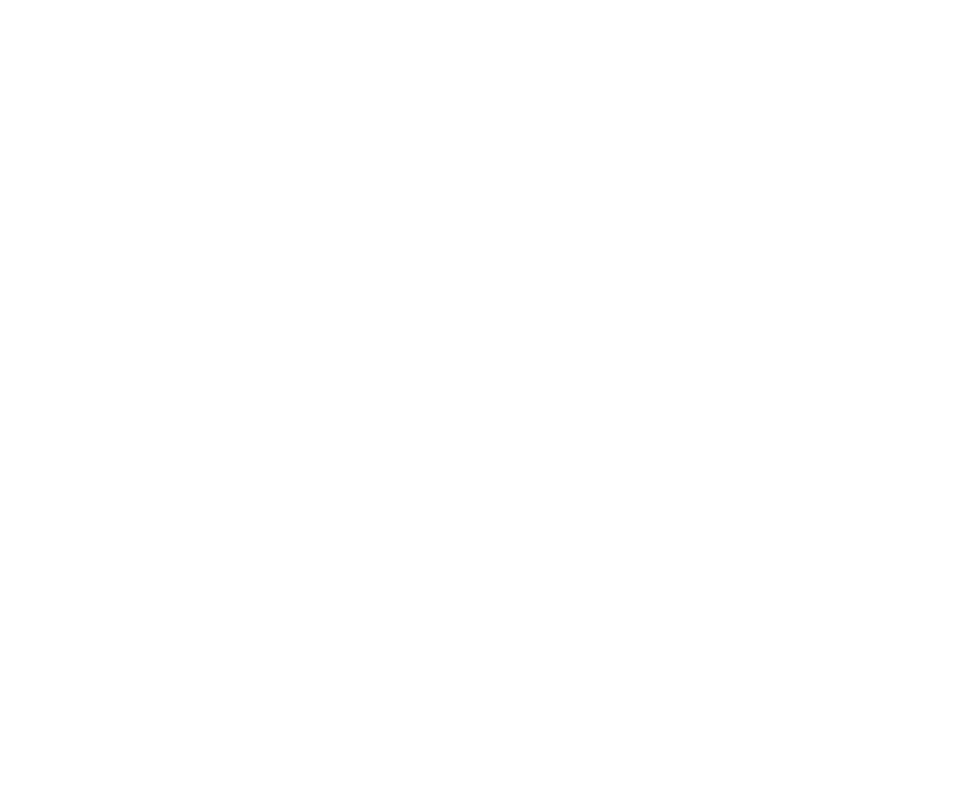
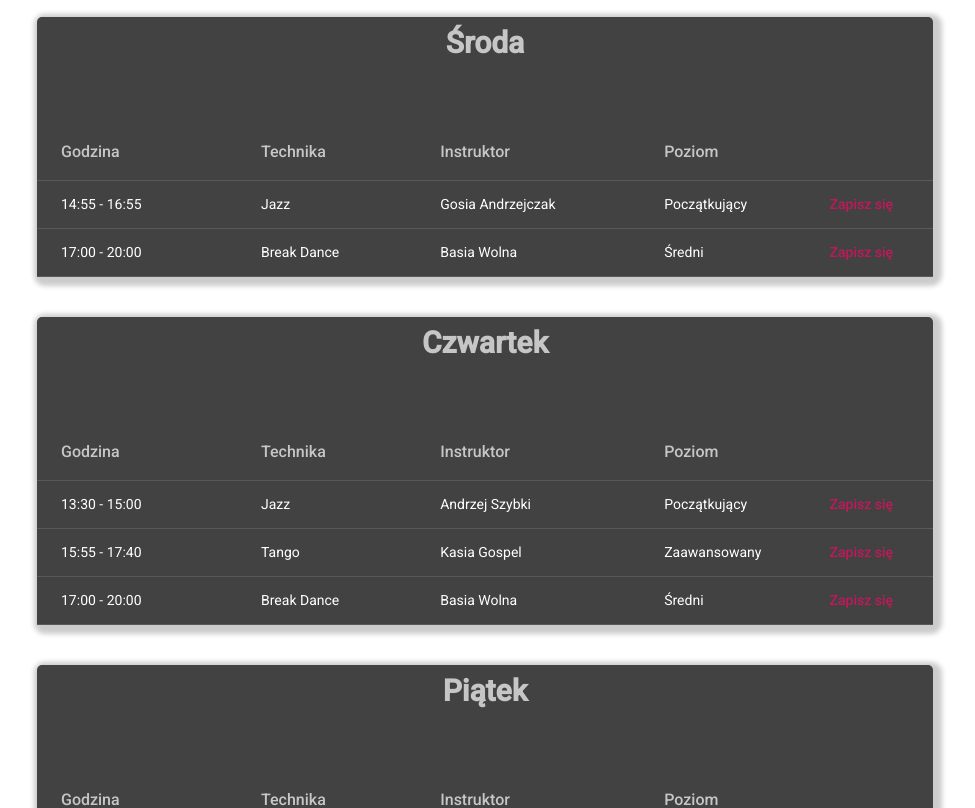
Before and after one commit to kcc112/dance-school-front-project, an Angular app: page /home/schedule in a window 1280 px wide. Before the commit this address led to /. Shown: the part 840-1648 px from the top of the page, without its empty margins (155-1130 px from the left). Before the commit the page ends 800 px from the top, so only its background shows below. Built offline with nearby package versions, Linux system fonts and the light colour scheme.

Commit message:
Add schedule for activities

```diff
--- a/src/app/app-routing.module.ts
+++ b/src/app/app-routing.module.ts
@@ -5,7 +5,8 @@
 import {ActyvitiesComponent} from './dance-features/component/actyvities/actyvities.component';
 import {InstructorComponent} from './dance-features/component/instructors/profiles/instructor.component';
 import {ListInstructorsComponent} from './dance-features/component/instructors/listInstructors.component';
-import {NewsComponent} from "./dance-features/component/news/news.component";
+import {NewsComponent} from './dance-features/component/news/news.component';
+import {ScheduleComponent} from './dance-features/component/schedule/schedule.component';
 
 const routes: Routes = [
   {path: '', redirectTo: 'home', pathMatch: 'full'},
@@ -17,6 +18,7 @@
       {path: 'news', component: NewsComponent},
       {path: 'list_instructors', component: ListInstructorsComponent},
       {path: 'instructor/:id', component: InstructorComponent},
+      {path: 'schedule', component: ScheduleComponent}
     ]
   }
 ];
--- /dev/null
+++ b/src/app/dance-features/component/schedule/schedule-table/schedule-table.component.css
@@ -0,0 +1,28 @@
+.schedule-table-box {
+  background: #424242;
+  margin-bottom: 40px;
+  border-radius: 5px;
+  box-shadow: 3px 3px 5px 6px #ccc;
+}
+
+table {
+  width: 100%;
+}
+
+h2 {
+  color: white;
+  text-align: center;
+  font-size: 30px;
+  font-weight: bold;
+  padding: 10px 0 50px;
+  color: rgba(255,255,255,.7);
+}
+
+.right-align {
+  text-align: right;
+}
+th {
+  font-size: 16px;
+  font-weight: 500;
+
+}
--- /dev/null
+++ b/src/app/dance-features/component/schedule/schedule-table/schedule-table.component.html
@@ -0,0 +1,34 @@
+<div class="schedule-table-box">
+  <h2>{{day}}</h2>
+  <table mat-table [dataSource]="activities">
+    <ng-container matColumnDef="hours">
+      <th mat-header-cell style="width: 25%" *matHeaderCellDef>Godzina</th>
+      <td mat-cell style="width: 25%" *matCellDef="let element">{{element.start + " - " + element.end}}</td>
+    </ng-container>
+
+    <ng-container matColumnDef="type">
+      <th mat-header-cell style="width: 20%" *matHeaderCellDef>Technika</th>
+      <td mat-cell style="width: 20%" *matCellDef="let element">{{element.type}}</td>
+    </ng-container>
+
+    <ng-container matColumnDef="instructor">
+      <th mat-header-cell style="width: 25%" *matHeaderCellDef>Instruktor</th>
+      <td mat-cell style="width: 25%" *matCellDef="let element">{{element.instructor}}</td>
+    </ng-container>
+
+    <ng-container matColumnDef="level">
+      <th mat-header-cell style="width: 15%" *matHeaderCellDef>Poziom</th>
+      <td mat-cell style="width: 15%" *matCellDef="let element">{{convertLevel(element.level)}}</td>
+    </ng-container>
+
+    <ng-container matColumnDef="actions">
+      <th mat-header-cell style="width: 15%" *matHeaderCellDef></th>
+      <td mat-cell style="width: 15%" *matCellDef="let element" class="right-align">
+        <button mat-button color="primary" (click)="toSignIn()">Zapisz się</button>
+      </td>
+    </ng-container>
+
+    <tr mat-header-row *matHeaderRowDef="displayedColumns"></tr>
+    <tr mat-row *matRowDef="let row; columns: displayedColumns;"></tr>
+  </table>
+</div>
--- /dev/null
+++ b/src/app/dance-features/component/schedule/schedule-table/schedule-table.component.ts
@@ -0,0 +1,43 @@
+import {Component, Input, OnInit} from '@angular/core';
+import {Router} from '@angular/router';
+
+export interface ScheduleActivity {
+  start: string;
+  end: string;
+  instructor: string;
+  type: string;
+  level: string;
+}
+
+@Component({
+  selector: 'app-schedule-table',
+  templateUrl: './schedule-table.component.html',
+  styleUrls: ['./schedule-table.component.css']
+})
+export class ScheduleTableComponent implements OnInit {
+
+  @Input()
+  day: string;
+
+  @Input()
+  activities: ScheduleActivity[];
+  displayedColumns: string[] = ['hours', 'type', 'instructor', 'level', 'actions'];
+  levelsMap: Map<string, string> = new Map<string, string>();
+
+  constructor(private router: Router) { }
+
+  ngOnInit(): void {
+    this.levelsMap.set('P', 'Początkujący');
+    this.levelsMap.set('S', 'Średni');
+    this.levelsMap.set('Z', 'Zaawansowany');
+  }
+
+  toSignIn(): void {
+    this.router.navigate(['home/news']);
+  }
+
+  convertLevel(level: string): string {
+    return this.levelsMap.get(level);
+  }
+
+}
--- /dev/null
+++ b/src/app/dance-features/component/schedule/schedule.component.css
@@ -0,0 +1,20 @@
+.schedule-box {
+  margin: 0 15% 50px;
+}
+
+.filter-box {
+  background: #424242;
+  display: flex;
+  justify-content: end;
+  padding: 10px 16px;
+  margin-bottom: 20px;
+  border: 10px;
+}
+
+.mat-form-field {
+  margin: 0 5px;
+}
+
+.app-schedule-table-wrapper {
+  padding-bottom: 20px;
+}
--- /dev/null
+++ b/src/app/dance-features/component/schedule/schedule.component.html
@@ -0,0 +1,23 @@
+<div class="schedule-box">
+  <div class="filter-box">
+    <mat-form-field>
+      <mat-label>Poziom:</mat-label>
+      <mat-select [formControl]="levelSelected">
+        <mat-option (click)="filterByLevel()" value="P">Początkujący</mat-option>
+        <mat-option (click)="filterByLevel()" value="S">Średni</mat-option>
+        <mat-option (click)="filterByLevel()" value="Z">Zaawansowany</mat-option>
+      </mat-select>
+    </mat-form-field>
+    <mat-form-field>
+      <mat-label>Technika:</mat-label>
+      <mat-select [formControl]="typeSelected">
+        <mat-option *ngFor="let option of options" (click)="filterByType()" value="{{option}}">{{option}}</mat-option>
+      </mat-select>
+    </mat-form-field>
+  </div>
+  <div class="app-schedule-table-wrapper">
+    <app-schedule-table style="margin-bottom: 20px" *ngFor="let item of items"
+                        [activities]="item.activities"
+                        [day]="item.day"></app-schedule-table>
+  </div>
+</div>
--- /dev/null
+++ b/src/app/dance-features/component/schedule/schedule.component.ts
@@ -0,0 +1,70 @@
+import { Component, OnInit } from '@angular/core';
+import {FormControl} from '@angular/forms';
+import {ScheduleActivity} from './schedule-table/schedule-table.component';
+
+export interface DaySchedule {
+  day: string;
+  activities: ScheduleActivity[];
+}
+
+@Component({
+  selector: 'app-schedule',
+  templateUrl: './schedule.component.html',
+  styleUrls: ['./schedule.component.css']
+})
+export class ScheduleComponent implements OnInit {
+
+  options: string[] = ['Jazz', 'Tango', 'Break Dance'];
+  schedule: DaySchedule[];
+  items: DaySchedule[];
+
+  levelSelected: FormControl;
+  typeSelected: FormControl;
+
+  constructor() { }
+
+  ngOnInit(): void {
+    this.schedule = [
+      {day: 'Poniedziałek', activities: [
+          {start: '12:55', end: '14:30', instructor: 'Gosia Andrzejczak', level: 'P', type: 'Jazz'},
+          {start: '15:30', end: '17:00', instructor: 'Kasia Gospel', level: 'Z', type: 'Tango'},
+          {start: '17:00', end: '20:00', instructor: 'Basia Wolna', level: 'S', type: 'Break Dance'},
+        ]},
+      {day: 'Wtorek', activities: [
+          {start: '13:30', end: '15:00', instructor: 'Andrzej Szybki', level: 'P', type: 'Jazz'},
+          {start: '15:55', end: '17:40', instructor: 'Kasia Gospel', level: 'Z', type: 'Tango'},
+          {start: '17:00', end: '20:00', instructor: 'Basia Wolna', level: 'S', type: 'Break Dance'},
+        ]},
+      {day: 'Środa', activities: [
+          {start: '14:55', end: '16:55', instructor: 'Gosia Andrzejczak', level: 'P', type: 'Jazz'},
+          {start: '17:00', end: '20:00', instructor: 'Basia Wolna', level: 'S', type: 'Break Dance'},
+        ]},
+      {day: 'Czwartek', activities: [
+          {start: '13:30', end: '15:00', instructor: 'Andrzej Szybki', level: 'P', type: 'Jazz'},
+          {start: '15:55', end: '17:40', instructor: 'Kasia Gospel', level: 'Z', type: 'Tango'},
+          {start: '17:00', end: '20:00', instructor: 'Basia Wolna', level: 'S', type: 'Break Dance'},
+
+        ]},
+      {day: 'Piątek', activities: [
+          {start: '13:30', end: '15:00', instructor: 'Andrzej Szybki', level: 'P', type: 'Jazz'},
+          {start: '15:30', end: '17:00', instructor: 'Kasia Gospel', level: 'Z', type: 'Tango'},
+          {start: '17:00', end: '20:00', instructor: 'Basia Wolna', level: 'S', type: 'Break Dance'},
+        ]},
+    ];
+    this.items = JSON.parse(JSON.stringify(this.schedule));
+    this.levelSelected = new FormControl();
+    this.typeSelected = new FormControl();
+  }
+
+  filterByLevel(): void {
+    this.items = JSON.parse(JSON.stringify(this.schedule));
+    this.items.forEach(day => day.activities = day.activities.filter(item => item.level.includes(this.levelSelected.value)));
+    this.typeSelected.setValue('');
+  }
+
+  filterByType(): void {
+    this.items = JSON.parse(JSON.stringify(this.schedule));
+    this.items.forEach(day => day.activities = day.activities.filter(item => item.type.includes(this.typeSelected.value)));
+    this.levelSelected.setValue('');
+  }
+}
--- a/src/app/dance-features/dance-features.module.ts
+++ b/src/app/dance-features/dance-features.module.ts
@@ -1,19 +1,30 @@
-import { NgModule } from '@angular/core';
-import { CommonModule } from '@angular/common';
-import { ContactComponent } from './component/contact/contact.component';
-import { ListInstructorsComponent } from './component/instructors/listInstructors.component';
-import { InstructorComponent } from './component/instructors/profiles/instructor.component';
+import {NgModule} from '@angular/core';
+import {CommonModule} from '@angular/common';
+import {ContactComponent} from './component/contact/contact.component';
+import {ListInstructorsComponent} from './component/instructors/listInstructors.component';
+import {InstructorComponent} from './component/instructors/profiles/instructor.component';
 import {ShareModule} from '../share/share.module';
-import { ActyvitiesComponent } from './component/actyvities/actyvities.component';
-import { NewsComponent } from './component/news/news.component';
-
+import {ActyvitiesComponent} from './component/actyvities/actyvities.component';
+import {NewsComponent} from './component/news/news.component';
+import {ScheduleComponent} from './component/schedule/schedule.component';
+import {ScheduleTableComponent} from './component/schedule/schedule-table/schedule-table.component';
+import {ReactiveFormsModule} from '@angular/forms';
 
 
 @NgModule({
-  declarations: [ContactComponent, ActyvitiesComponent, InstructorComponent, ListInstructorsComponent, NewsComponent],
+  declarations: [
+    ContactComponent,
+    ActyvitiesComponent,
+    InstructorComponent,
+    ListInstructorsComponent,
+    NewsComponent,
+    ScheduleComponent,
+    ScheduleTableComponent],
   imports: [
     CommonModule,
     ShareModule,
+    ReactiveFormsModule,
   ]
 })
-export class DanceFeaturesModule { }
+export class DanceFeaturesModule {
+}
--- a/src/app/home/component/nav-bar/nav-bar.component.html
+++ b/src/app/home/component/nav-bar/nav-bar.component.html
@@ -10,7 +10,7 @@
         <mat-icon>notifications</mat-icon>
         <span>Aktualności</span>
       </button>
-      <button mat-button color="accent">
+      <button mat-button color="accent" [routerLink]="['schedule']">
         <mat-icon>calendar_today</mat-icon>
         <span>Grafik</span>
       </button>
--- a/src/app/share/share.module.ts
+++ b/src/app/share/share.module.ts
@@ -6,6 +6,7 @@
 import {MatCardModule} from '@angular/material/card';
 import {MatTooltipModule} from '@angular/material/tooltip';
 import {MatSelectModule} from '@angular/material/select';
+import {MatTableModule} from '@angular/material/table';
 
 
 
@@ -21,6 +22,7 @@
     MatCardModule,
     MatTooltipModule,
     MatSelectModule,
+    MatTableModule,
 
   ],
   exports: [
@@ -31,6 +33,7 @@
     MatCardModule,
     MatTooltipModule,
     MatSelectModule,
+    MatTableModule,
 
   ],
 })
```
